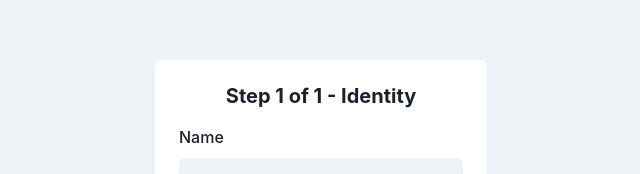
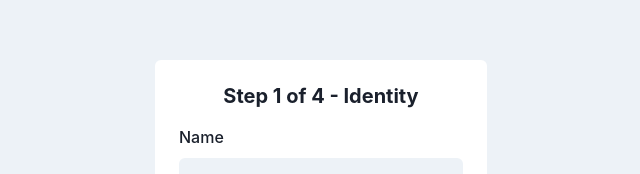
Before and after one commit to patrick-narciso/multi-steps-survey, a React (Vite) app: page / in a window 1280 px wide. Shown: the part 186-360 px from the top of the page, without its empty margins (319-959 px from the left). Built offline with nearby package versions, Linux system fonts and the light colour scheme.

Commit message:
fix: fixes steps numbers

```diff
--- a/src/pages/Survey/components/Details/index.tsx
+++ b/src/pages/Survey/components/Details/index.tsx
@@ -21,9 +21,7 @@ const DetailsSchema = Yup.object().shape({
 
 export default function Details() {
   const dispatch = useAppDispatch();
-  const { age, gender, step } = useAppSelector(
-    (state: RootState) => state.survey
-  );
+  const { age, gender } = useAppSelector((state: RootState) => state.survey);
   const formik = useFormik({
     initialValues: {
       age,
@@ -40,7 +38,7 @@ export default function Details() {
       <Box bg="white" p={6} rounded="md">
         <VStack align="center">
           <Heading mb={4} size="md">
-            Step 2 of {step} - Details
+            Step 2 of 4 - Details
           </Heading>
         </VStack>
         <form onSubmit={formik.handleSubmit}>
--- a/src/pages/Survey/components/Favorites/index.tsx
+++ b/src/pages/Survey/components/Favorites/index.tsx
@@ -25,7 +25,7 @@ const FavoritesSchema = Yup.object().shape({
 
 export default function Favorites() {
   const dispatch = useAppDispatch();
-  const { favoriteBook, favoriteColors, step } = useAppSelector(
+  const { favoriteBook, favoriteColors } = useAppSelector(
     (state: RootState) => state.survey
   );
   const formik = useFormik({
@@ -44,7 +44,7 @@ export default function Favorites() {
       <Box bg="white" p={6} rounded="md">
         <VStack align="center">
           <Heading mb={4} size="md">
-            Step 3 of {step} - Favorites
+            Step 3 of 4 - Favorites
           </Heading>
         </VStack>
         <form onSubmit={formik.handleSubmit}>
--- a/src/pages/Survey/components/Identity/index.tsx
+++ b/src/pages/Survey/components/Identity/index.tsx
@@ -7,9 +7,7 @@ import { addIdentity, increaseStep } from '../../surveySlice';
 
 export default function Identity() {
   const dispatch = useAppDispatch();
-  const { name, email, step } = useAppSelector(
-    (state: RootState) => state.survey
-  );
+  const { name, email } = useAppSelector((state: RootState) => state.survey);
   const formik = useFormik({
     initialValues: {
       name,
@@ -25,7 +23,7 @@ export default function Identity() {
       <Box bg="white" p={6} rounded="md">
         <VStack align="center">
           <Heading mb={4} size="md">
-            Step 1 of {step} - Identity
+            Step 1 of 4 - Identity
           </Heading>
         </VStack>
         <form onSubmit={formik.handleSubmit}>
```
